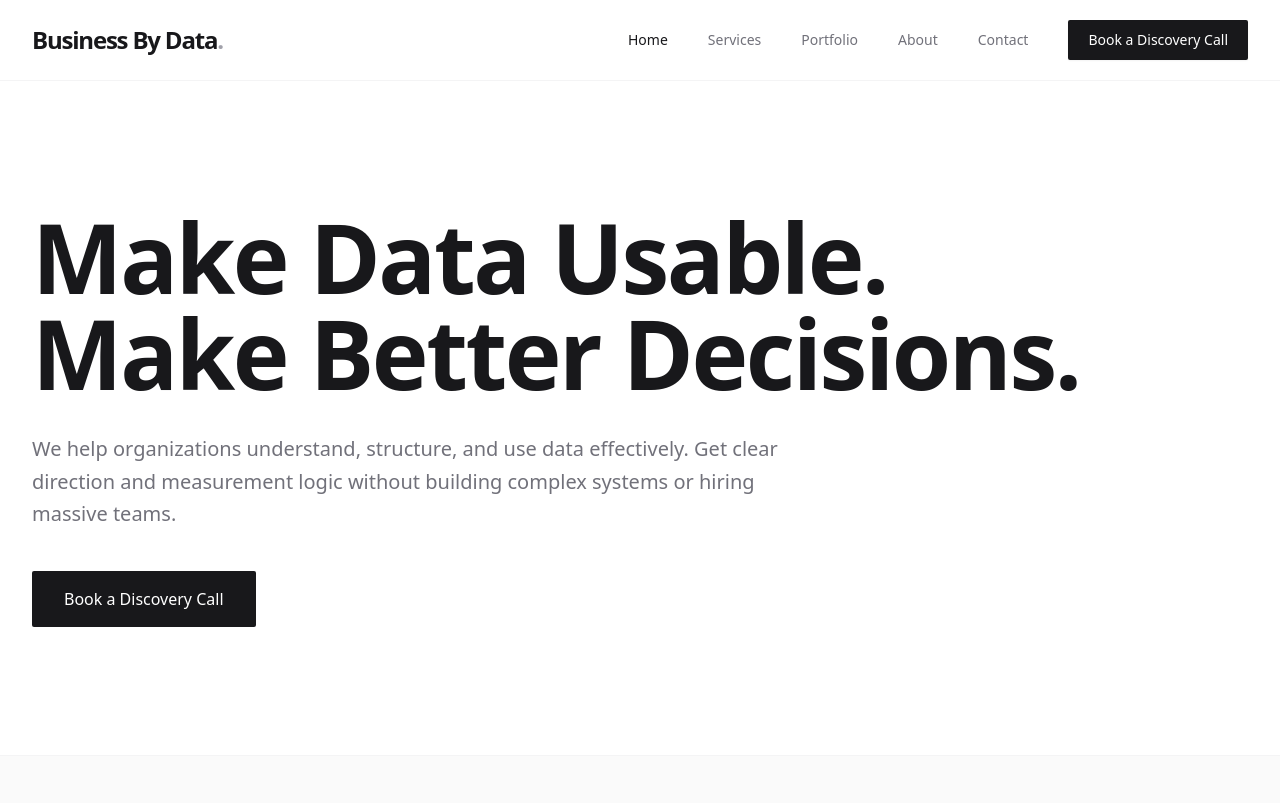
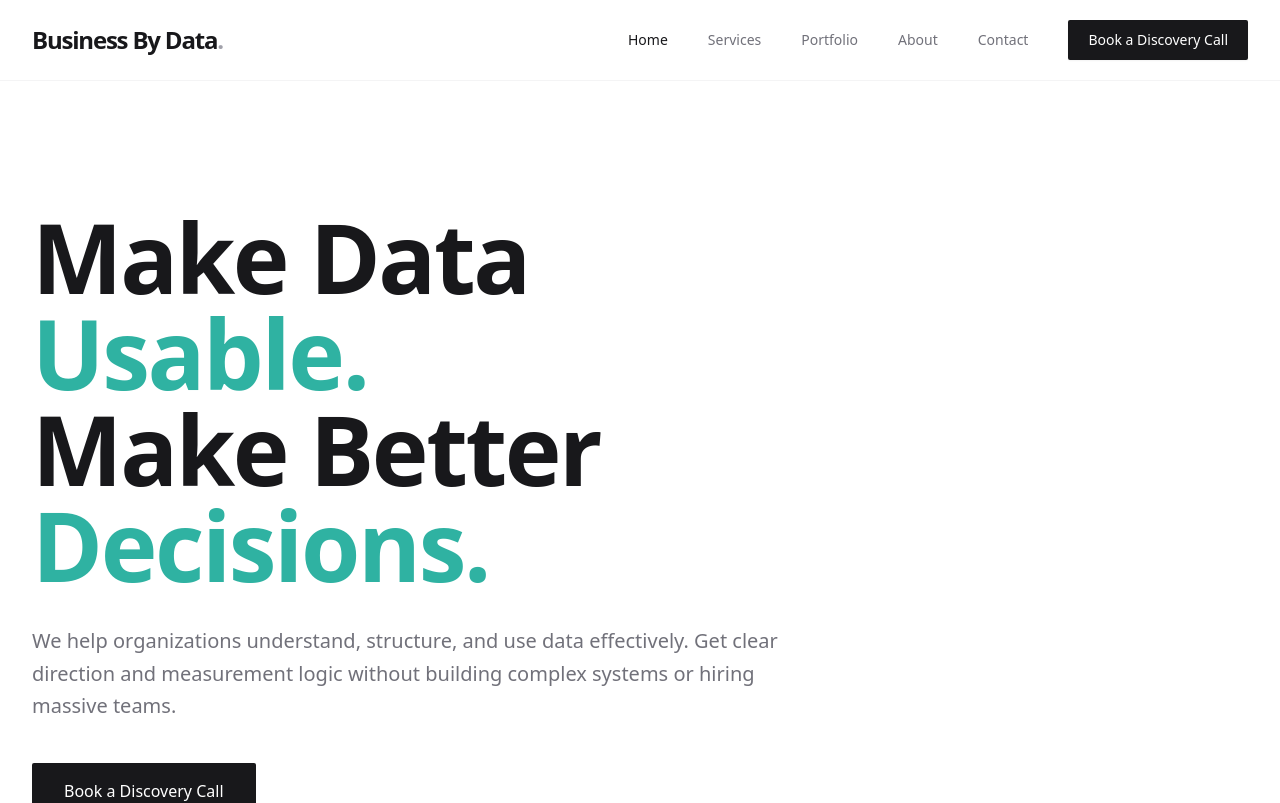
Before and after one commit to remavaish1/businessbydata, a React (Vite) app: page /#/ in a window 1280 px wide. Shown: the top 803 px of the page. Built offline with nearby package versions, Linux system fonts and the light colour scheme.

Commit message:
Update Home.tsx

```diff
--- a/pages/Home.tsx
+++ b/pages/Home.tsx
@@ -11,8 +11,18 @@ const Home: React.FC = () => {
         <div className="max-w-7xl mx-auto px-4 sm:px-6 lg:px-8">
           <div className="max-w-3xl">
           <h1 className="text-5xl sm:text-6xl md:text-7xl lg:text-8xl font-bold tracking-tight text-zinc-900 leading-[1.05]">
-          <span className="whitespace-nowrap">Make Data Usable.</span>{' '}
-          <span className="whitespace-nowrap">Make Better Decisions.</span>{' '}
+          <span className="block text-zinc-900">
+  Make Data
+</span>
+<span className="block whitespace-nowrap text-[#2FB2A2]">
+  Usable.
+</span>
+          <span className="block text-zinc-900">
+  Make Better
+</span>
+<span className="block whitespace-nowrap text-[#2FB2A2]">
+  Decisions.
+</span>
            </h1>
 
 
```
